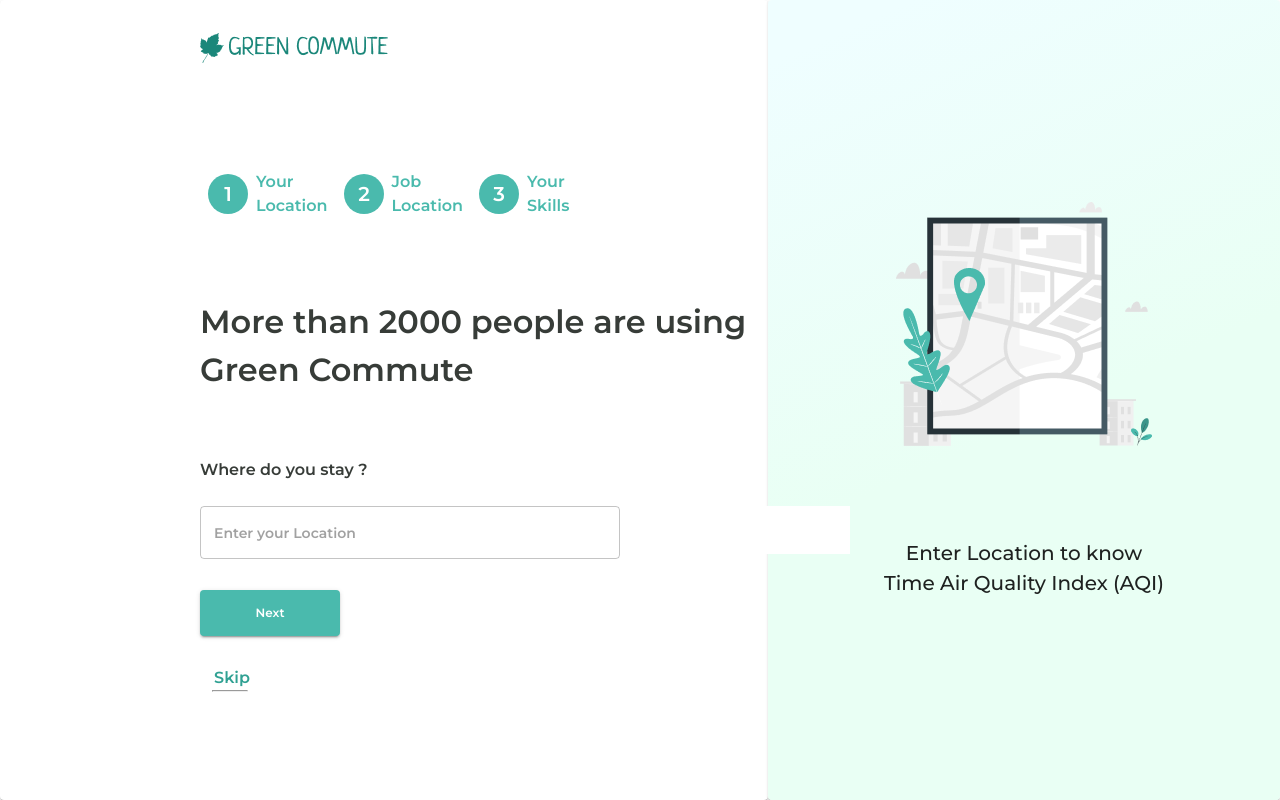
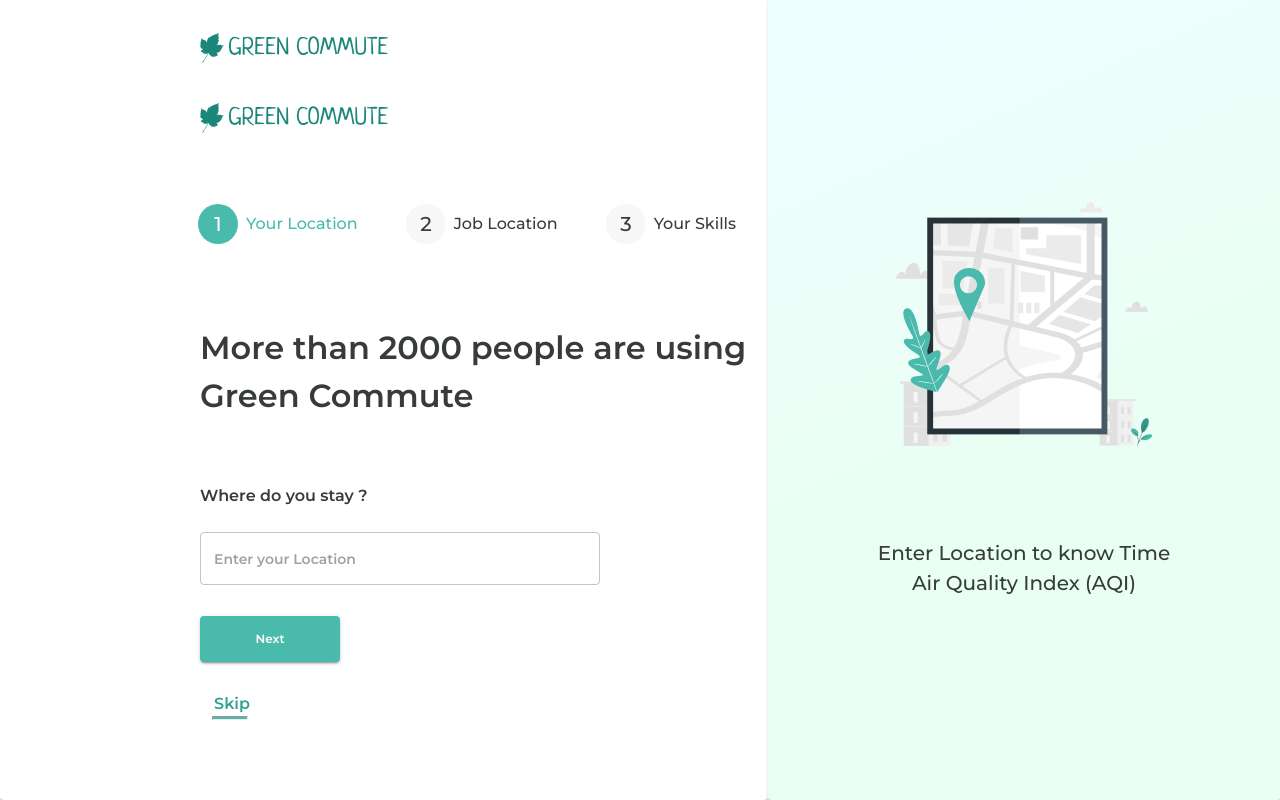
Before and after one commit to malyadr/bc38, a React app: page / in a window 1280 px wide. Built offline with nearby package versions, Linux system fonts and the light colour scheme.

Commit message:
fixing-bugs

```diff
--- a/src/components/organisms/AQI/index.tsx
+++ b/src/components/organisms/AQI/index.tsx
@@ -1,7 +1,7 @@
 import { Box } from '@mui/system'
 import React from 'react'
 import AqiIndicator from '../../molecules/AQIIndicator'
-import { Typography } from '@mui/material'
+import { Stack, Typography } from '@mui/material'
 import theme from '../../../theme/customTheme'
 import {
     AQI_TITLE,
@@ -28,7 +28,11 @@
         else return 'jobs'
     }
     const renderComponent = () => {
-        if (step === 0 && details.currentLocation !== '' && details.currentLocation !== null) {
+        if (
+            step === 0 &&
+            details.currentLocation !== '' &&
+            details.currentLocation !== null
+        ) {
             return (
                 <Box
                     sx={{
@@ -36,17 +40,15 @@
                         alignItems: 'center',
                         height: '100%',
                         gap: '32px',
-                    width: '320px'
+                        width: '320px',
                     }}
                 >
-                <AqiIndicator
-                    index={'500'}
-                    size={'large'}
-                ></AqiIndicator>
-            </Box>)
-            } else if (step === 1 && details.jobLocation.length != 0 ) {
+                    <AqiIndicator index={'500'} size={'large'}></AqiIndicator>
+                </Box>
+            )
+        } else if (step === 1 && details.jobLocation.length != 0) {
             return (
-                    <Box>
+                <Stack direction="column" gap="32px">
                     {details.jobLocation.map((d: any) => (
                         <Box
                             key={d.id}
@@ -70,7 +72,7 @@
                             </Typography>
                         </Box>
                     ))}
-                    </Box>
+                </Stack>
             )
         } else if (step === 2 && details.mySkills.length != 0) {
             return <AqiIndicator index={'6'} size={'large'}></AqiIndicator>
@@ -78,8 +80,18 @@
             return <Img src={imgSrc()} />
         }
     }
+    const jobFound = () => {
+        let location1 = 'Jobs found in '
+        const length = details.jobLocation.length
+        for (let i = 0; i < length - 1; i++) {
+            location1 += details.jobLocation[i]
+            location1 += ' and '
+        }
+        location1 += details.jobLocation[length - 1]
+        return location1
+    }
     const condition = () => {
-        if (details.mySkills.length !== 0) {
+        if (step == 0) {
             return (
                 <Typography
                     variant="h2"
@@ -90,26 +102,47 @@
                         color: theme.palette.betaHigh.main,
                     }}
                 >
-                    {step == 2 ? 'Jobs found in Hyderabad & Mumbai' : AQI_TITLE}
+                    {step == 0 && details.currentLocation !== ''
+                        ? AQI_TITLE
+                        : ENTER_LOCATION}
                 </Typography>
             )
-        } else {
+        }
+        if (step == 1) {
             return (
                 <Typography
                     variant="h2"
-                    color="betaHigh"
                     sx={{
                         textAlign: 'center',
                         marginTop: '60px',
-                        width: step != 2 ? '281px' : '363px',
+                        width: '325px',
+                        color: theme.palette.betaHigh.main,
                     }}
                 >
-                    {step != 2 ? ENTER_LOCATION : ENTER_SKILLS}
+                    {details.jobLocation.length !== 0
+                        ? AQI_TITLE
+                        : ENTER_LOCATION}
+                </Typography>
+            )
+        }
+        if (step == 2) {
+            return (
+                <Typography
+                    variant="h2"
+                    sx={{
+                        textAlign: 'center',
+                        marginTop: '60px',
+                        width: '325px',
+                        color: theme.palette.betaHigh.main,
+                    }}
+                >
+                    {details.mySkills.length !== 0 ? jobFound() : ENTER_SKILLS}
                 </Typography>
             )
         }
     }
     return (
+        <>
             <Box
                 sx={{
                     display: 'flex',
@@ -119,8 +152,8 @@
                 }}
             >
                 {renderComponent()}
-
                 {condition()}
             </Box>
+        </>
     )
 }
--- a/src/components/organisms/HomePageOrganism/index.tsx
+++ b/src/components/organisms/HomePageOrganism/index.tsx
@@ -4,7 +4,7 @@
 import Step from '@mui/material/Step'
 import StepLabel from '@mui/material/StepLabel'
 import Button from '@mui/material/Button'
-import { Typography, TextField, Autocomplete } from '@mui/material'
+import { Typography, TextField, Autocomplete, StepIcon } from '@mui/material'
 import { Button1 } from '../../molecules/Button'
 import theme from '../../../theme/customTheme'
 import { InputChip } from '../InputChip'
@@ -21,6 +21,7 @@
     STEPPER,
 } from '../../../constants/constants'
 import { useNavigate } from 'react-router-dom'
+import Img from '../../atoms/Image'
 
 type Step = 0 | 1 | 2
 interface DetailsProps {
@@ -28,7 +29,6 @@
     jobLocation: string[]
     mySkills: string[]
 }
-
 type HomePageOrganismProps = {
     activeStep: 0 | 1 | 2
     setActiveStep: React.Dispatch<React.SetStateAction<Step>>
@@ -115,7 +115,6 @@
             placeholder = PLACEHOLDER[0]
             options = STEPPER_ONE_OPTIONS
             updateData = updateLocation
-            // backTextValue = location
         }
         if (ActiveStep == 1) {
             placeholder = PLACEHOLDER[1]
@@ -146,12 +145,18 @@
                 onChange={(_event, value) => {
                     updateData(value)
                 }}
+                sx={{
+                    width: {
+                        md: '300px',
+                        lg: '400px',
+                        xl: '400px',
+                    },
+                }}
                 value={setLocationValue(location)}
                 renderInput={(params) => (
                     <TextField
                         {...params}
                         sx={{
-                            width: '420px',
                             height: '48px',
                             '& .MuiOutlinedInput-root': {
                                 '&.Mui-focused fieldset': {
@@ -167,31 +172,84 @@
     }
 
     return (
-        <Box sx={{ display: 'flex' }}>
-            <Box sx={{ width: '55%', marginTop: '100px' }}>
-                <Stepper activeStep={activeStep} connector={null}>
-                    {STEPS.map((label) => {
+        <Box
+            sx={{
+                display: 'flex',
+                width: 'fit-content',
+            }}
+        >
+            <Box sx={{ marginTop: '32px' }}>
+                <Box
+                    sx={{
+                        // bgcolor: 'red',
+                        width: {
+                            xs: '350px',
+                            sm: '400px',
+                            md: '500px',
+                            lg: '600px',
+                        },
+                        marginBottom: '64px',
+                    }}
+                >
+                    <Img src="logo2" />
+                </Box>
+                <Stepper
+                    activeStep={activeStep}
+                    connector={null}
+                    sx={{
+                        display: 'flex',
+                        gap: {
+                            sm: '20px',
+                            md: '25px',
+                            lg: '32px',
+                        },
+                        position: 'relative',
+                        right: '10px',
+                    }}
+                >
+                    {STEPS.map((label, index) => {
+                        console.log(label)
                         return (
                             <Step key={label}>
                                 <StepLabel
                                     sx={{
-                                        color: 'alpha300.main',
                                         '& .MuiSvgIcon-root': {
+                                            height: '40px',
+                                            width: '40px',
+                                            color: 'beta100.main',
+                                        },
+                                        '& .MuiStepIcon-root.Mui-active': {
                                             color: 'alpha300.main',
-                                            width: '40px',
-                                            height: '40px',
+                                        },
+                                        '& .Mui-active .MuiStepIcon-text': {
+                                            fill: 'white',
+                                        },
+                                        '& .Mui-active ,& .Mui-completed': {
+                                            color: 'alpha300.main',
+                                        },
+                                        '& .MuiStepIcon-text': {
+                                            fill: theme.palette.betaHigh.main,
+                                            lineHeight: '24px',
+                                            fontWeight: '500',
                                         },
                                         '& .MuiStepIcon-root.Mui-completed': {
-                                            color: 'alpha300.main',
-                                        },
-                                        '& .MuiStepIcon-root.Mui-active': {
                                             color: 'alpha300.main',
                                         },
                                     }}
                                 >
                                     <Typography
-                                        variant="subtitle1"
-                                        color="alpha300.main"
+                                        variant="subtitle2"
+                                        sx={{
+                                            color:
+                                                activeStep >= index
+                                                    ? 'alpha300.main'
+                                                    : 'betaHigh.main',
+                                            fontSize: {
+                                                sm: '12px',
+                                                md: '14px',
+                                                lg: '16px',
+                                            },
+                                        }}
                                     >
                                         {label}
                                     </Typography>
@@ -205,13 +263,29 @@
                     <Box sx={{ position: 'absolute' }}>
                         <Box component="div"></Box>
                         <Box
-                            style={{
-                                width: '650px',
+                            sx={{
                                 marginTop: '80px',
                                 marginBottom: '64px',
+                                width: {
+                                    xs: '350px',
+                                    sm: '400px',
+                                    md: '500px',
+                                    lg: '600px',
+                                },
                             }}
                         >
-                            <Typography variant="h1" color="betaHigh.main">
+                            <Typography
+                                variant="h1"
+                                color="betaHigh.main"
+                                sx={{
+                                    fontSize: {
+                                        xs: '20px',
+                                        sm: '24px',
+                                        md: '28px',
+                                        lg: '32px',
+                                    },
+                                }}
+                            >
                                 {LANDING_TITLE}
                             </Typography>
                         </Box>
@@ -223,7 +297,10 @@
                                 {title}
                             </Typography>
                             <Box
-                                sx={{ marginTop: '24px', marginBottom: '52px' }}
+                                sx={{
+                                    marginTop: '24px',
+                                    marginBottom: '52px',
+                                }}
                             >
                                 {inputChip(activeStep)}
                             </Box>
@@ -252,8 +329,9 @@
                             <hr
                                 style={{
                                     width: '36px',
-                                    height: '1px',
-                                    background: theme.palette.alpha400.main,
+                                    height: '4px',
+                                    backgroundColor:
+                                        theme.palette.alpha300.main,
                                     marginLeft: '12px',
                                     marginTop: '0',
                                 }}
@@ -305,26 +383,6 @@
                     </Box>
                 </Box>
             </Box>
-            {/* <Box
-                sx={{
-                    backgroundColor: theme.palette.gammaColor1.main,
-                    width: '45%',
-                    height: '100vh',
-                    display: 'flex',
-                    paddingTop: '200px',
-                }}
-            >
-                <AQI
-                    details={
-                        activeStep == 0
-                            ? location
-                            : activeStep == 1
-                            ? jobLocation
-                            : mySkills
-                    }
-                    step={activeStep}
-                ></AQI>
-            </Box> */}
         </Box>
     )
 }
```
Also changed, not shown: src/components/organisms/SearchBar/index.tsx (+11 -8 lines), 2 other files (tests, documents, lock files or other folders). Lines whose indentation alone changed are shown as unchanged.
